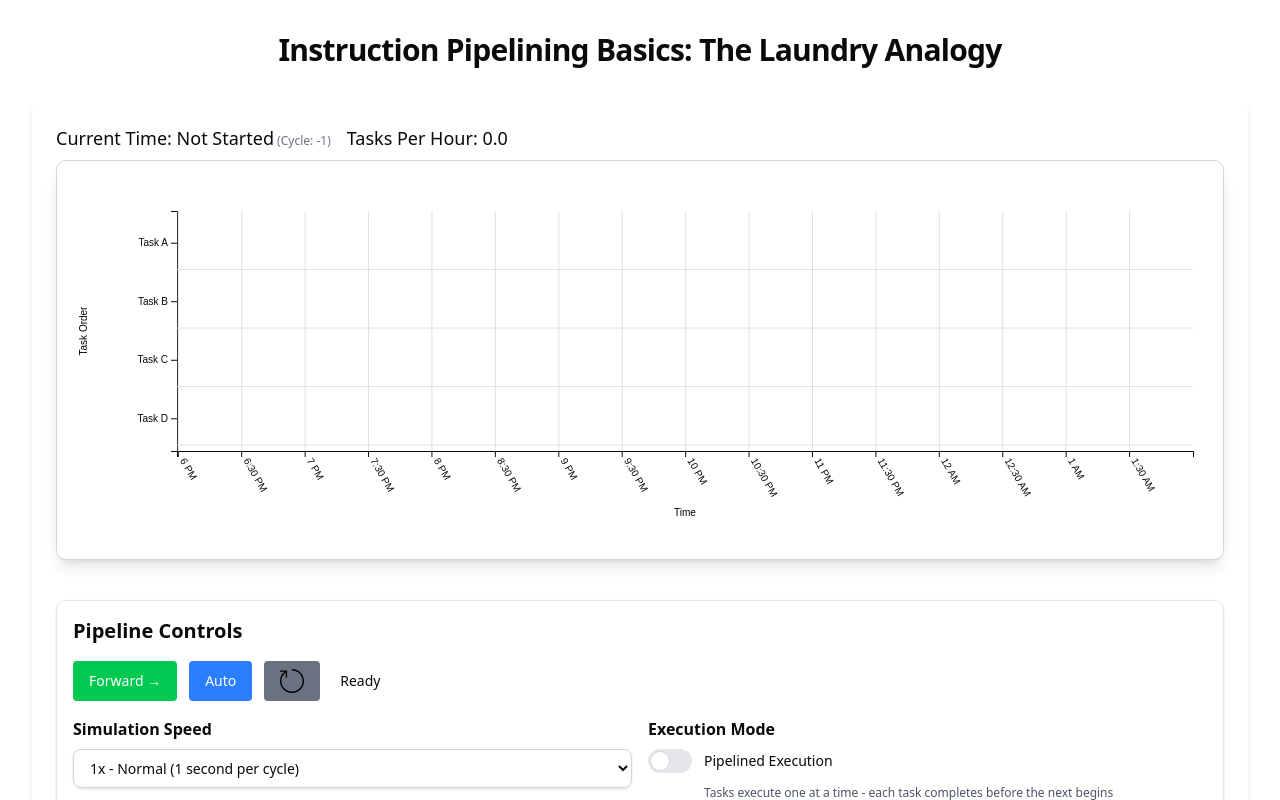
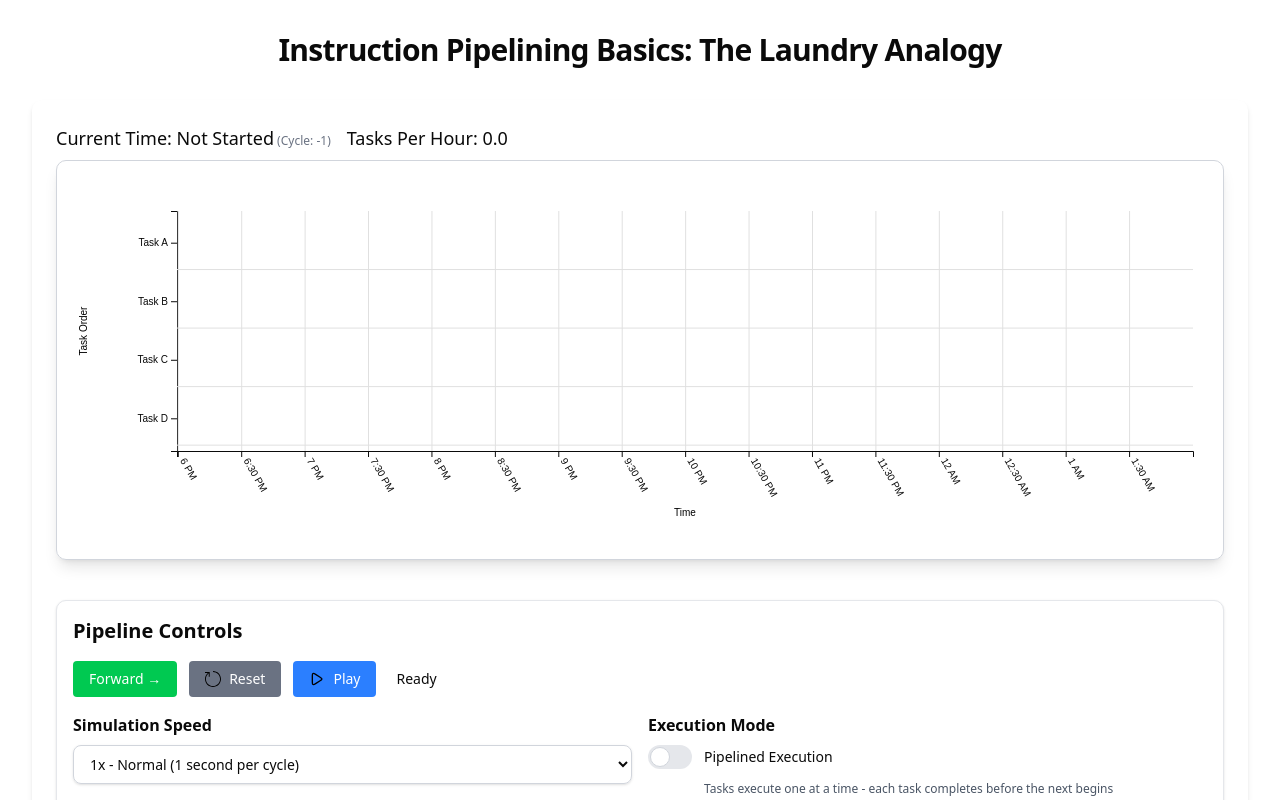
Before and after one commit to Goodr-Interactive/viz-computer-systems, a React (Vite) app: page /csc368/pipelining in a window 1280 px wide. Shown: the top 800 px of the page. Built offline with nearby package versions, Linux system fonts and the light colour scheme.

Commit message:
rename button labels/text

```diff
--- a/src/pages/csc368/pipelining/components/PipelineComparison.tsx
+++ b/src/pages/csc368/pipelining/components/PipelineComparison.tsx
@@ -73,21 +73,7 @@ export const PipelineComparison: React.FC<PipelineComparisonProps> = ({
               className="flex items-center gap-2 rounded bg-blue-500 px-4 py-2 text-sm text-white hover:bg-blue-600"
               title="Step Forward One Cycle (Both Visualizations)"
             >
-              <span>Step →</span>
-            </button>
-            <button
-              onClick={handleSharedToggleRun}
-              className={`flex items-center gap-2 rounded px-4 py-2 text-sm text-white ${
-                isRunning ? "bg-orange-500 hover:bg-orange-600" : "bg-green-500 hover:bg-green-600"
-              }`}
-              title={isRunning ? "Pause Auto Run (Both)" : "Run Automatically (Both)"}
-            >
-              <img
-                src={isRunning ? pauseSvg : playSvg}
-                alt={isRunning ? "Pause" : "Play"}
-                className="h-4 w-4"
-              />
-              <span>{isRunning ? "Pause" : "Auto"}</span>
+              <span>Forward →</span>
             </button>
             <button
               onClick={handleSharedReset}
@@ -96,6 +82,20 @@ export const PipelineComparison: React.FC<PipelineComparisonProps> = ({
             >
               <img src={resetSvg} alt="Reset" className="h-4 w-4" />
               <span>Reset</span>
+            </button>
+            <button
+              onClick={handleSharedToggleRun}
+              className={`flex items-center gap-2 rounded px-4 py-2 text-sm text-white ${
+                isRunning ? "bg-orange-500 hover:bg-orange-600" : "bg-green-500 hover:bg-green-600"
+              }`}
+              title={isRunning ? "Pause Auto Run (Both)" : "Play Automatically (Both)"}
+            >
+              <img
+                src={isRunning ? pauseSvg : playSvg}
+                alt={isRunning ? "Pause" : "Play"}
+                className="h-4 w-4"
+              />
+              <span>{isRunning ? "Pause" : "Play"}</span>
             </button>
           </div>
         </div>
--- a/src/pages/csc368/pipelining/components/PipelineThroughputComparison.tsx
+++ b/src/pages/csc368/pipelining/components/PipelineThroughputComparison.tsx
@@ -306,21 +306,7 @@ export const PipelineThroughputComparison: React.FC = () => {
                   className="flex flex-1 items-center justify-center gap-2 rounded bg-blue-500 px-3 py-2 text-sm text-white hover:bg-blue-600 sm:flex-initial"
                   title="Step Forward One Cycle (Both Visualizations)"
                 >
-                  <span>Step →</span>
-                </button>
-                <button
-                  onClick={handleSharedToggleRun}
-                  className={`flex flex-1 items-center justify-center gap-2 rounded px-3 py-2 text-sm text-white sm:flex-initial ${
-                    isRunning ? "bg-orange-500 hover:bg-orange-600" : "bg-green-500 hover:bg-green-600"
-                  }`}
-                  title={isRunning ? "Pause Auto Run (Both)" : "Run Automatically (Both)"}
-                >
-                  <img
-                    src={isRunning ? pauseSvg : playSvg}
-                    alt={isRunning ? "Pause" : "Play"}
-                    className="h-4 w-4"
-                  />
-                  <span className="hidden sm:inline">{isRunning ? "Pause" : "Auto"}</span>
+                  <span>Forward →</span>
                 </button>
                 <button
                   onClick={handleSharedReset}
@@ -329,6 +315,20 @@ export const PipelineThroughputComparison: React.FC = () => {
                 >
                   <img src={resetSvg} alt="Reset" className="h-4 w-4" />
                   <span className="hidden sm:inline">Reset</span>
+                </button>
+                <button
+                  onClick={handleSharedToggleRun}
+                  className={`flex flex-1 items-center justify-center gap-2 rounded px-3 py-2 text-sm text-white sm:flex-initial ${
+                    isRunning ? "bg-orange-500 hover:bg-orange-600" : "bg-green-500 hover:bg-green-600"
+                  }`}
+                  title={isRunning ? "Pause Auto Run (Both)" : "Play Automatically (Both)"}
+                >
+                  <img
+                    src={isRunning ? pauseSvg : playSvg}
+                    alt={isRunning ? "Pause" : "Play"}
+                    className="h-4 w-4"
+                  />
+                  <span className="hidden sm:inline">{isRunning ? "Pause" : "Play"}</span>
                 </button>
               </div>
             </div>
--- a/src/pages/csc368/pipelining/components/PipelineVisualization.tsx
+++ b/src/pages/csc368/pipelining/components/PipelineVisualization.tsx
@@ -3,6 +3,8 @@ import * as d3 from "d3";
 
 // Import SVG assets for controls
 import resetSvg from "@/assets/reset.svg";
+import playSvg from "@/assets/play.svg";
+import pauseSvg from "@/assets/pause.svg";
 
 // Import React components
 import { PipelineStage } from "./PipelineStage";
@@ -1059,29 +1061,35 @@ export const PipelineVisualization = forwardRef<
                 <button
                   onClick={handleStepForward}
                   disabled={pipelineInstructions.every((instr) => instr.isCompleted === true)}
-                  className="flex items-center justify-center rounded bg-green-500 px-4 py-2 text-white hover:bg-green-600 disabled:opacity-50"
+                  className="flex items-center justify-center gap-2 rounded bg-green-500 px-4 py-2 text-white hover:bg-green-600 disabled:opacity-50"
                   title="Step Forward One Cycle"
                 >
                   <span className="text-sm font-medium">Forward →</span>
                 </button>
                 <button
+                  onClick={handleReset}
+                  className="flex items-center justify-center gap-2 rounded bg-gray-500 px-4 py-2 text-white hover:bg-gray-600"
+                  title="Reset to Beginning"
+                >
+                  <img src={resetSvg} alt="Reset" className="h-4 w-4" />
+                  <span className="text-sm font-medium">Reset</span>
+                </button>
+                <button
                   onClick={() => setIsRunning(!isRunning)}
                   disabled={pipelineInstructions.every((instr) => instr.isCompleted === true)}
-                  className={`flex items-center justify-center rounded px-4 py-2 text-white disabled:opacity-50 ${
+                  className={`flex items-center justify-center gap-2 rounded px-4 py-2 text-white disabled:opacity-50 ${
                     isRunning
                       ? "bg-orange-500 hover:bg-orange-600"
                       : "bg-blue-500 hover:bg-blue-600"
                   }`}
-                  title={isRunning ? "Pause Auto Run" : "Run Automatically"}
+                  title={isRunning ? "Pause Auto Run" : "Play Automatically"}
                 >
-                  <span className="text-sm font-medium">{isRunning ? "Pause" : "Auto"}</span>
-                </button>
-                <button
-                  onClick={handleReset}
-                  className="flex items-center justify-center rounded bg-gray-500 px-4 py-2 text-white hover:bg-gray-600"
-                  title="Reset to Beginning"
-                >
-                  <img src={resetSvg} alt="Reset" className="h-6 w-6" />
+                  <img
+                    src={isRunning ? pauseSvg : playSvg}
+                    alt={isRunning ? "Pause" : "Play"}
+                    className="h-4 w-4"
+                  />
+                  <span className="text-sm font-medium">{isRunning ? "Pause" : "Play"}</span>
                 </button>
                 <span className="ml-2 self-center text-sm">
                   {pipelineInstructions.every((instr) => instr.isCompleted === true)
--- a/src/pages/csc368/pipelining/pipelining.tsx
+++ b/src/pages/csc368/pipelining/pipelining.tsx
@@ -15,7 +15,7 @@ export const Pipelining: React.FunctionComponent = () => {
 
       <div className="mt-4 flex gap-[16px]">
         <Button asChild variant="outline">
-          <a href="/csc368/pipelining-comparison">View Comparison</a>
+          <a href="/csc368/pipelining-comparison">Basic Comparison</a>
         </Button>
         <Button asChild variant="outline">
           <a href="/csc368/pipelining-throughput">Throughput Analysis</a>
```
Also changed, not shown: 1 other file (tests, documents, lock files or other folders).
